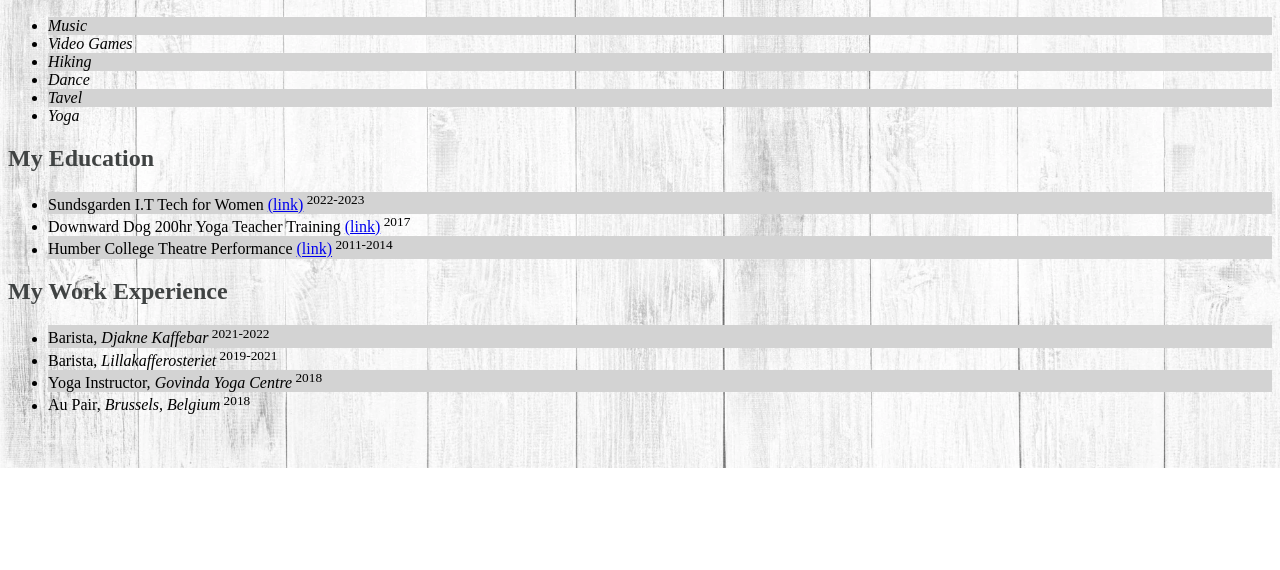
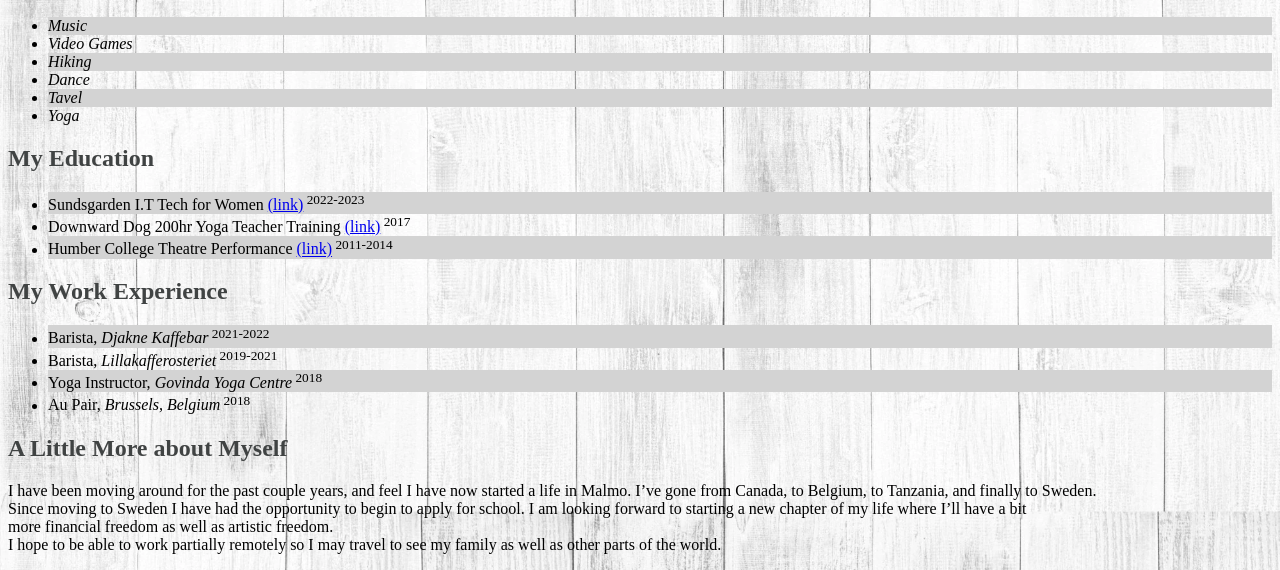
Before and after one commit to Rhibro/musical-spoon, a plain HTML site: page Index.html in a window 1280 px wide. Shown: the part 332-902 px from the top of the page. Before the commit the page ends 800 px from the top, so only its background shows below. Drawn offline with Linux system fonts and the light colour scheme.

Commit message:
first commit

```diff
--- a/Index.html
+++ b/Index.html
@@ -44,5 +44,15 @@
     <li>Yoga Instructor, <i>Govinda Yoga Centre</i><span><sup> 2018</sup></span></li>
     <li>Au Pair, <i>Brussels, Belgium</i><span><sup> 2018</sup></span></li></ul>
     </nav>
+    <h2>A Little More about Myself</h2>
+    <p> I have been moving around for the past couple years, and feel I have now started a life in Malmo.
+        I’ve gone from Canada, to Belgium, to Tanzania, and finally to Sweden.
+    <br>
+    Since moving to Sweden I have had the opportunity to begin to apply for school. I am looking forward to starting a new chapter of my life where I’ll have a bit
+    <br>
+    more financial freedom as well as artistic freedom.
+    <br>
+    I hope to be able to work partially remotely so I may travel to see my family as well as other parts of the world.
+</p>
 </body>
 </html>
```
